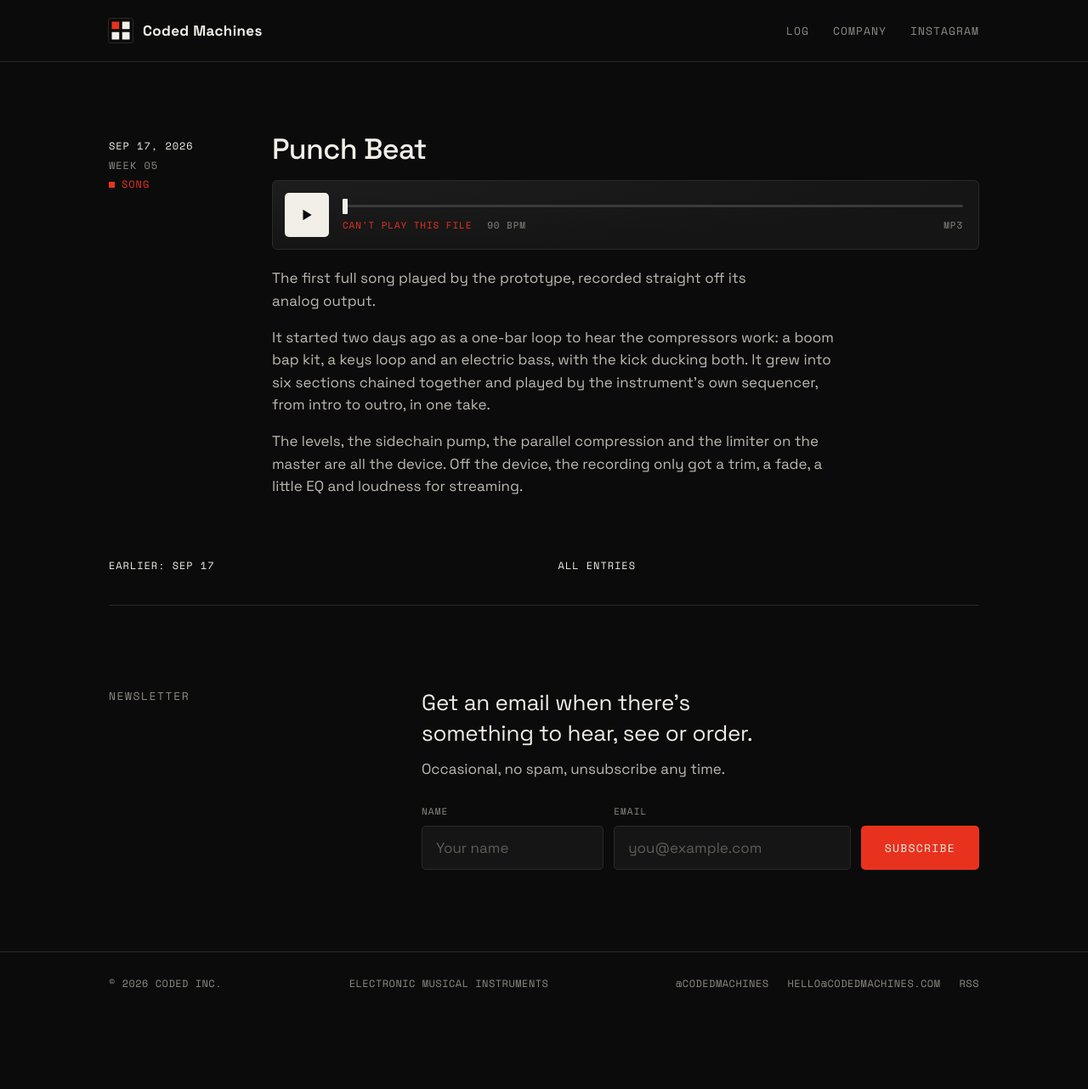
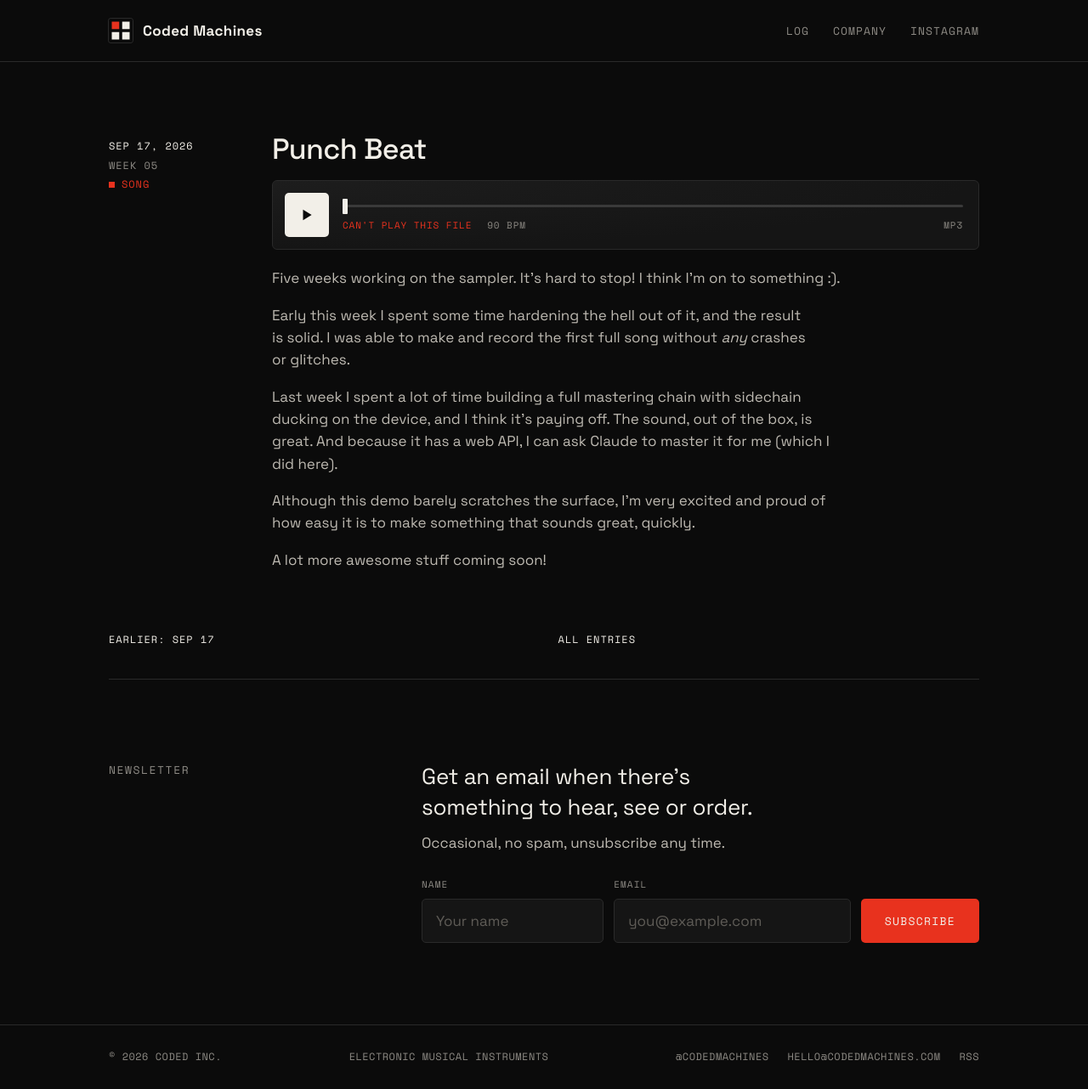
Before and after one commit to macournoyer/codedmachines, a Jekyll site: the page built from _posts/2026-09-17-punch-beat.md, in a window 1280 px wide. Shown: the whole page at 85% size. Built offline with Jekyll 4.4.1, drawn with Linux system fonts in a browser that asks for light colours; before the commit the page ends 1195 px from its top, so only the background shows below that.

Commit message:
Punch Beat: Marc-André's own words

```diff
--- a/_posts/2026-09-17-punch-beat.md
+++ b/_posts/2026-09-17-punch-beat.md
@@ -6,8 +6,12 @@ audio: /demos/punch-beat.mp3
 specs: 90 BPM
 ---
 
-The first full song played by the prototype, recorded straight off its analog output.
+Five weeks working on the sampler. It's hard to stop! I think I'm on to something :).
 
-It started two days ago as a one-bar loop to hear the compressors work: a boom bap kit, a keys loop and an electric bass, with the kick ducking both. It grew into six sections chained together and played by the instrument's own sequencer, from intro to outro, in one take.
+Early this week I spent some time hardening the hell out of it, and the result is solid. I was able to make and record the first full song without _any_ crashes or glitches.
 
-The levels, the sidechain pump, the parallel compression and the limiter on the master are all the device. Off the device, the recording only got a trim, a fade, a little EQ and loudness for streaming.
+Last week I spent a lot of time building a full mastering chain with sidechain ducking on the device, and I think it's paying off. The sound, out of the box, is great. And because it has a web API, I can ask Claude to master it for me (which I did here).
+
+Although this demo barely scratches the surface, I'm very excited and proud of how easy it is to make something that sounds great, quickly.
+
+A lot more awesome stuff coming soon!
```
